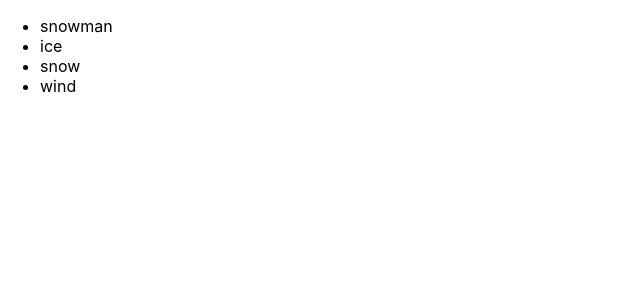
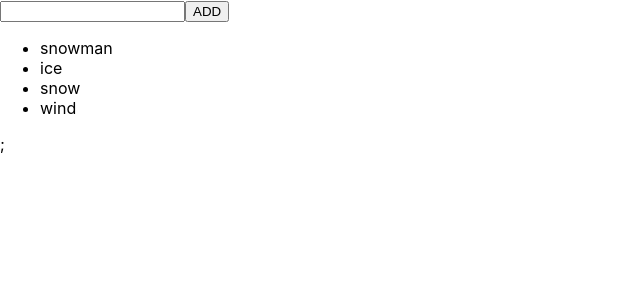
Before and after one commit to songdoing/react-notes, a React (Create React App) app: page / in a window 1280 px wide. Shown: the top 300 px of the page, without its empty margins (0-640 px from the left). Built offline with nearby package versions, Linux system fonts and the light colour scheme.

Commit message:
add input tag for creating

```diff
--- a/src/IterationSample.js
+++ b/src/IterationSample.js
@@ -1,20 +1,40 @@
-import React from 'react';
+import React, { useState } from 'react';
 
 const IterationSample = () => {
-    const names = ['snowman', 'ice', 'snow', 'wind'];
-    const nameList = names.map((name, index) => <li key={index}>{name}</li>);
-    return(
-        <ul>{nameList}</ul>
+    const [names, setNames] = useState([
+        {id:1, text : 'snowman'},
+        {id:2, text : 'ice'},
+        {id:3, text : 'snow'},
+        {id:4, text : 'wind'}
+    ]);
+
+    const [inputText, setInputText] = useState('');
+    const [nextId, setNextId] = useState(5);
+
+    const onChange = e => setInputText(e.target.value);
+    const onKeyPress = e => {
+        if(e.key === 'Enter') {
+            onClick();
+        }
+    }
+    const onClick = () => {
+        const nextNames = names.concat({
+            id : nextId,
+            text : inputText
+        });
+        setNextId(nextId + 1);
+        setNames(nextNames);
+        setInputText('');
+        console.log(nextNames);
+    }
+
+    const namesList = names.map(name => <li key={name.id}>{name.text}</li>);
+    return (
+        <>
+            <input value = {inputText} onChange = {onChange} onKeyPress={onKeyPress} />
+            <button onClick={onClick}>ADD</button>
+            <ul>{namesList}</ul>;
+        </>
     );
-    /*
-    return (
-        <ul>
-            <li> snowman</li>
-            <li> ice</li>
-            <li> snow</li>
-            <li> wind</li>
-        </ul>
-    );
-    */
 };
 export default IterationSample;
```
